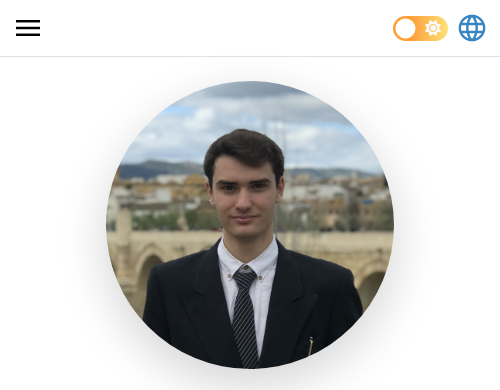
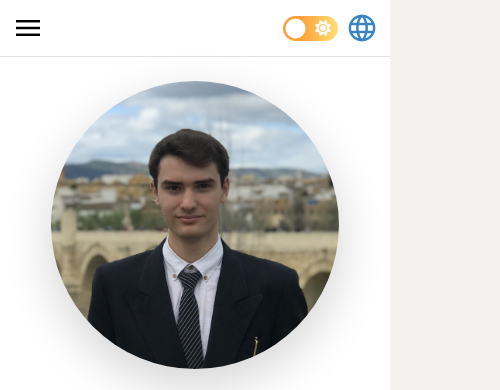
Before and after one commit to luishidalgoa/luishidalgoa.github.io, a plain HTML site: page index.html in a window 390 px wide. Shown: the top 390 px of the page, 500 px wide, since content can reach past the window. Drawn offline with nearby package versions, Linux system fonts and the light colour scheme; a web font is replaced by a local one.

Commit message:
Update responsive.css

```diff
--- a/css/responsive.css
+++ b/css/responsive.css
@@ -1,5 +1,5 @@
 .container-xs {
-    width: 500px !important;
+    width: 300px !important;
 }
 .container-element{
     background-color: white;
@@ -9,7 +9,7 @@
     border-radius: 5px;
 }
 nav div a i{display: none!important;}
-@media (min-width: 500px) {
+@media (min-width: 300px) {
     .container-xs {
         width: 100% !important;
     }
```
